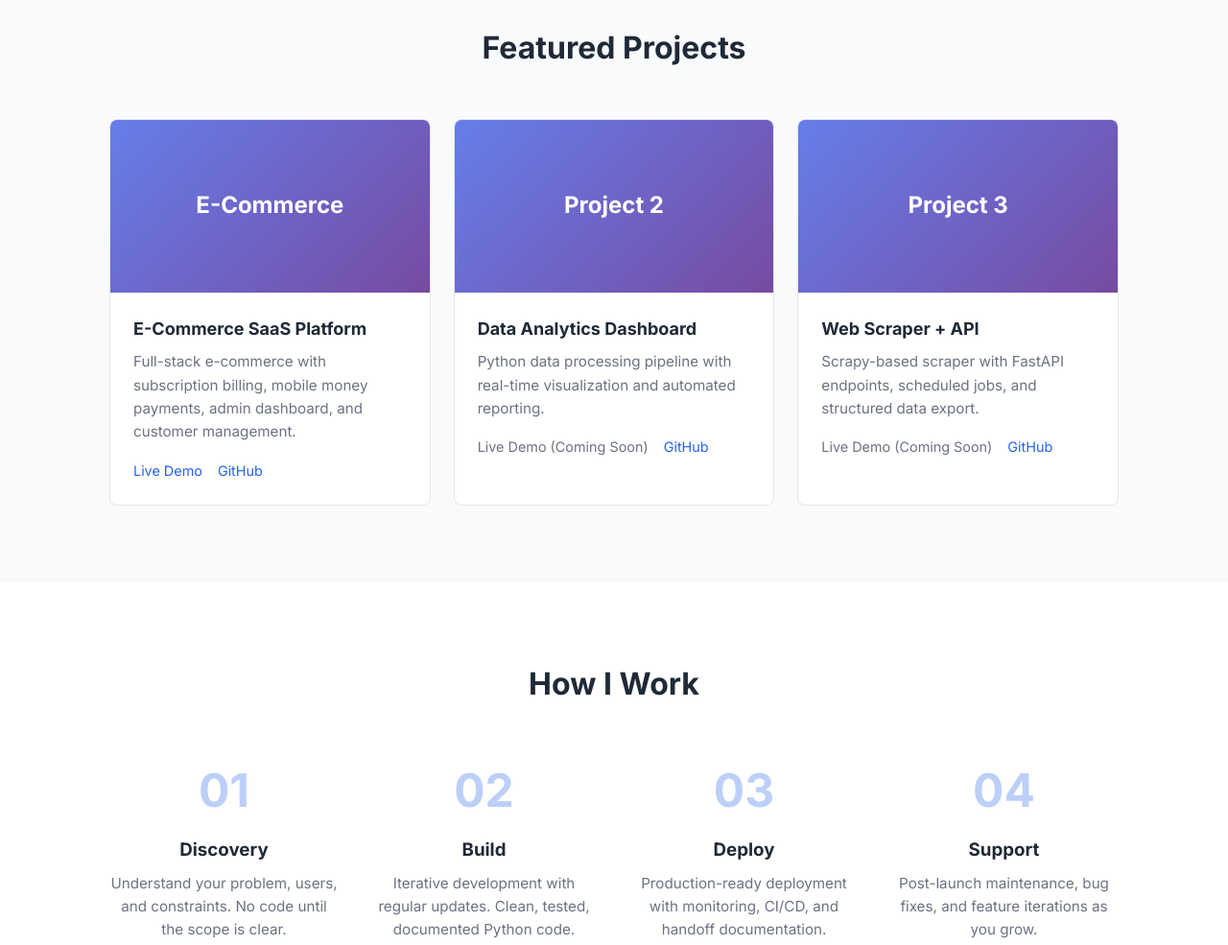
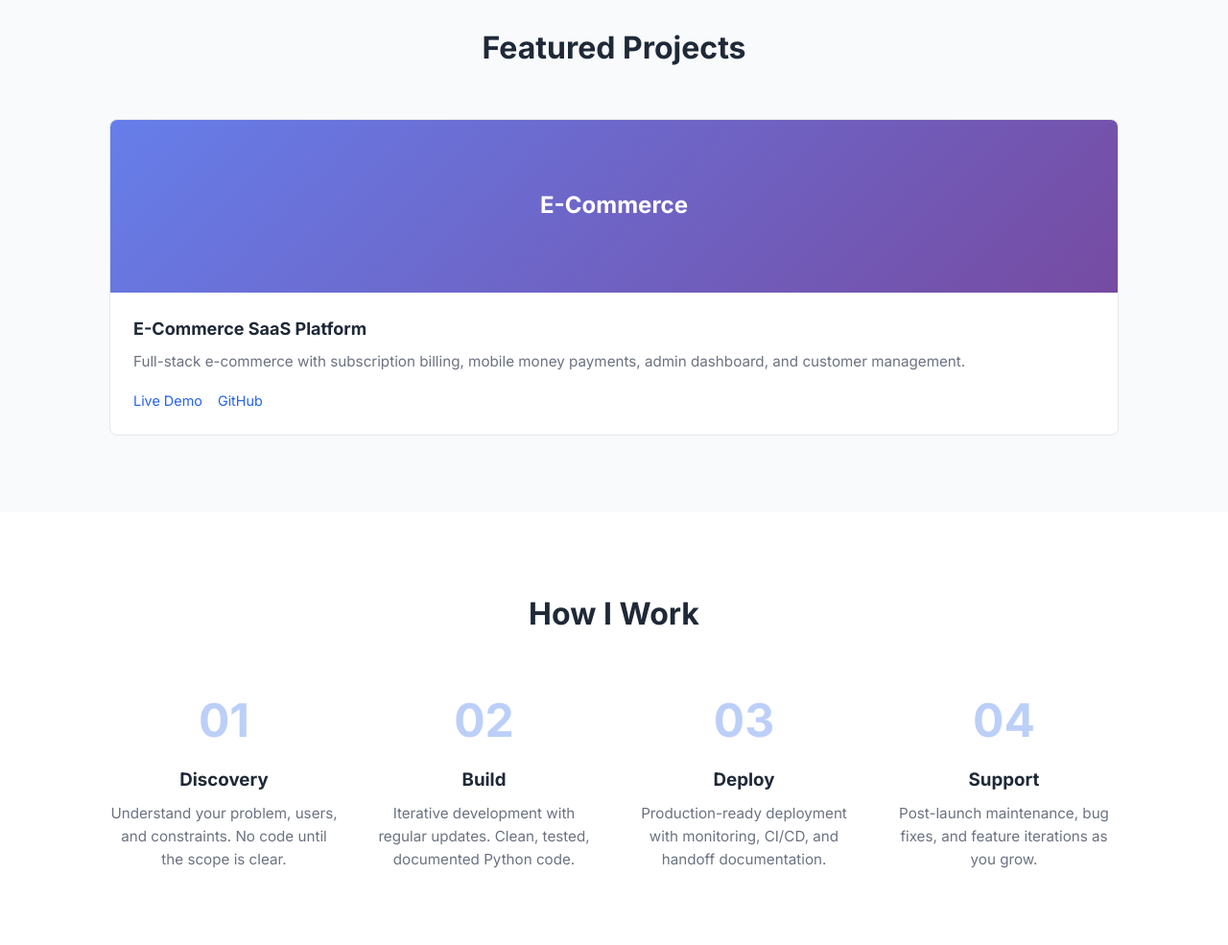
Before and after one commit to DennisKays/Dav.github.io, a plain HTML site: page index.html in a window 1280 px wide. Shown: the part 1000-1985 px from the top of the page at 96% size. Drawn offline with Linux system fonts and the light colour scheme.

Commit message:
Update index.html

```diff
--- a/index.html
+++ b/index.html
@@ -25,7 +25,7 @@
     <!-- Hero -->
     <header class="hero">
         <div class="container">
-            <h1>Python Backend Developer</h1>
+            <h1>I Build Scalable Web Applications</h1>
             <p class="subtitle">I build scalable APIs, automation systems, and data-driven applications for businesses that need reliable technology.</p>
             <div class="hero-cta">
                 <a href="#projects" class="btn-primary">View My Work</a>
@@ -68,24 +68,6 @@
                     <div class="project-links">
                         <a href="https://cool-kataifi-82e587.netlify.app" target="_blank">Live Demo</a>
                         <a href="https://github.com/DennisKays/ecommerce-api" target="_blank">GitHub</a>
-                    </div>
-                </div>
-                <div class="project-card">
-                    <div class="project-placeholder">Project 2</div>
-                    <h3>Data Analytics Dashboard</h3>
-                    <p>Python data processing pipeline with real-time visualization and automated reporting.</p>
-                    <div class="project-links">
-                        <a href="#" class="link-disabled">Live Demo (Coming Soon)</a>
-                        <a href="#">GitHub</a>
-                    </div>
-                </div>
-                <div class="project-card">
-                    <div class="project-placeholder">Project 3</div>
-                    <h3>Web Scraper + API</h3>
-                    <p>Scrapy-based scraper with FastAPI endpoints, scheduled jobs, and structured data export.</p>
-                    <div class="project-links">
-                        <a href="#" class="link-disabled">Live Demo (Coming Soon)</a>
-                        <a href="#">GitHub</a>
                     </div>
                 </div>
             </div>
@@ -148,7 +130,7 @@
     <!-- Footer -->
     <footer class="footer">
         <div class="container">
-            <p>Built with HTML, CSS, and Python projects.</p>
+            <p>© 2026 David Kanyurira. All rights reserved.</p>
         </div>
     </footer>
 
```
